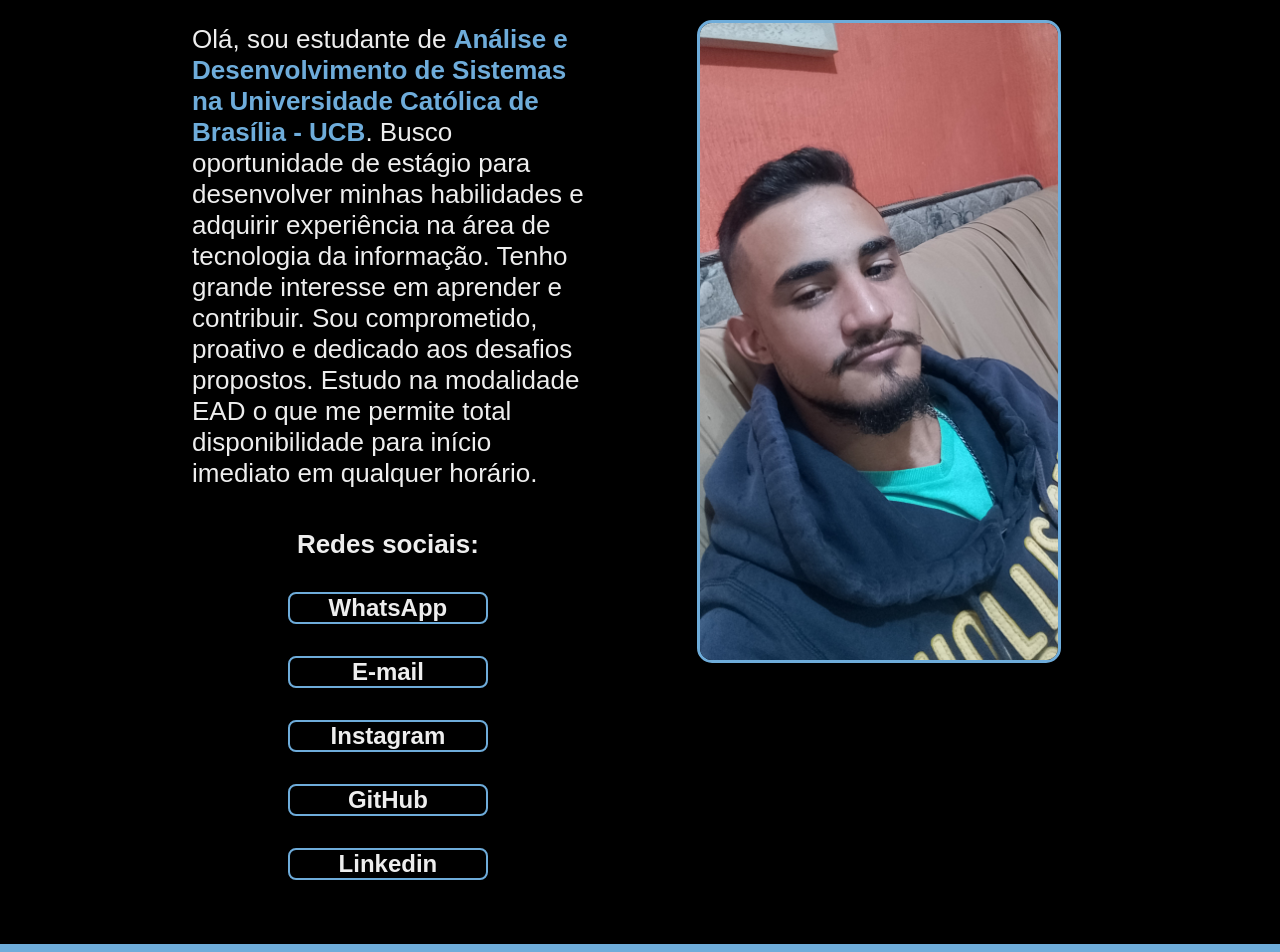
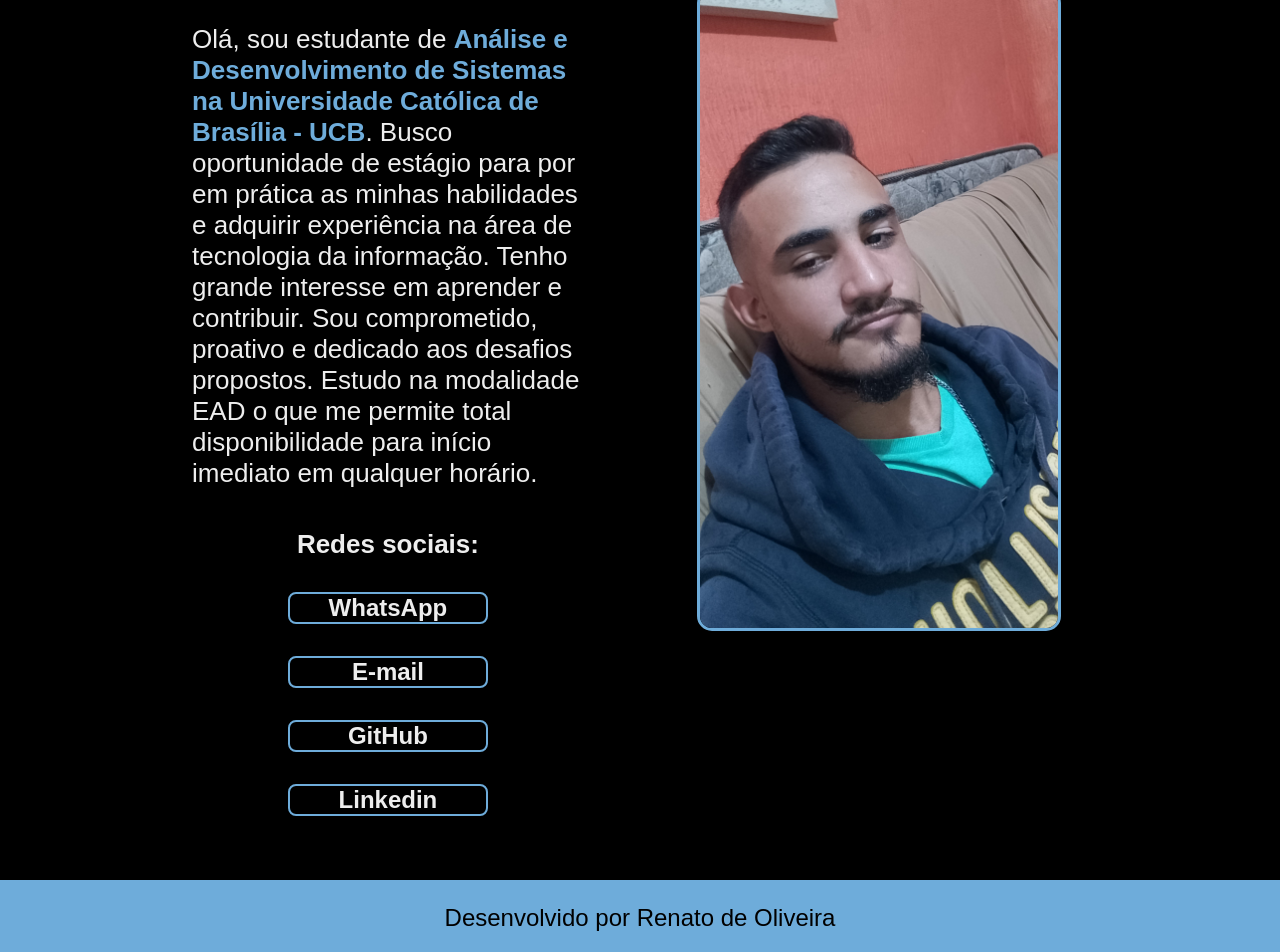
Before and after one commit to RntOliver/Portf-lio-Renato, a plain HTML site: page index.html in a window 1280 px wide. Shown: the part 333-1285 px from the top of the page. Drawn offline with nearby package versions, Linux system fonts and the light colour scheme.

Commit message:
Update index.html

```diff
--- a/index.html
+++ b/index.html
@@ -18,12 +18,11 @@
     <main class="apresentacao">
         <section class="apresentacao__conteudo">
             <h1 class="apresentacao__conteudo__titulo">Portfolio de Apresentação: Renato Pinto de Oliveira</h1>
-            <p class="apresentacao__conteudo__texto">Olá, sou estudante de <strong class="titulo-destaque">Análise e Desenvolvimento de Sistemas na Universidade Católica de Brasília - UCB</strong>. Busco oportunidade de estágio para desenvolver minhas habilidades e adquirir experiência na área de tecnologia da informação. Tenho grande interesse em aprender e contribuir. Sou comprometido, proativo e dedicado aos desafios propostos. Estudo na modalidade EAD o que me permite total disponibilidade para início imediato em qualquer horário. </p>
+            <p class="apresentacao__conteudo__texto">Olá, sou estudante de <strong class="titulo-destaque">Análise e Desenvolvimento de Sistemas na Universidade Católica de Brasília - UCB</strong>. Busco oportunidade de estágio para por em prática as minhas habilidades e adquirir experiência na área de tecnologia da informação. Tenho grande interesse em aprender e contribuir. Sou comprometido, proativo e dedicado aos desafios propostos. Estudo na modalidade EAD o que me permite total disponibilidade para início imediato em qualquer horário. </p>
             <div class="apresentacao__links">
                 <h2 class="apresentacao__conteudo__texto">Redes sociais:</h2>
                 <a class="apresentacao__links__link" href="https://wa.me/5561982114903">WhatsApp</a>
                 <a class="apresentacao__links__link" href="mailto:re83375741@gmail.com">E-mail</a>
-                <a class="apresentacao__links__link" href="https://instagram.com/rntoliver"> Instagram </a>
                 <a class="apresentacao__links__link" href="https://github.com/RntOliver"> GitHub</a>
                 <a class="apresentacao__links__link" href="https://linkedin.com/in/renato-oliveira-97a0aa302">Linkedin</a>
 
```
